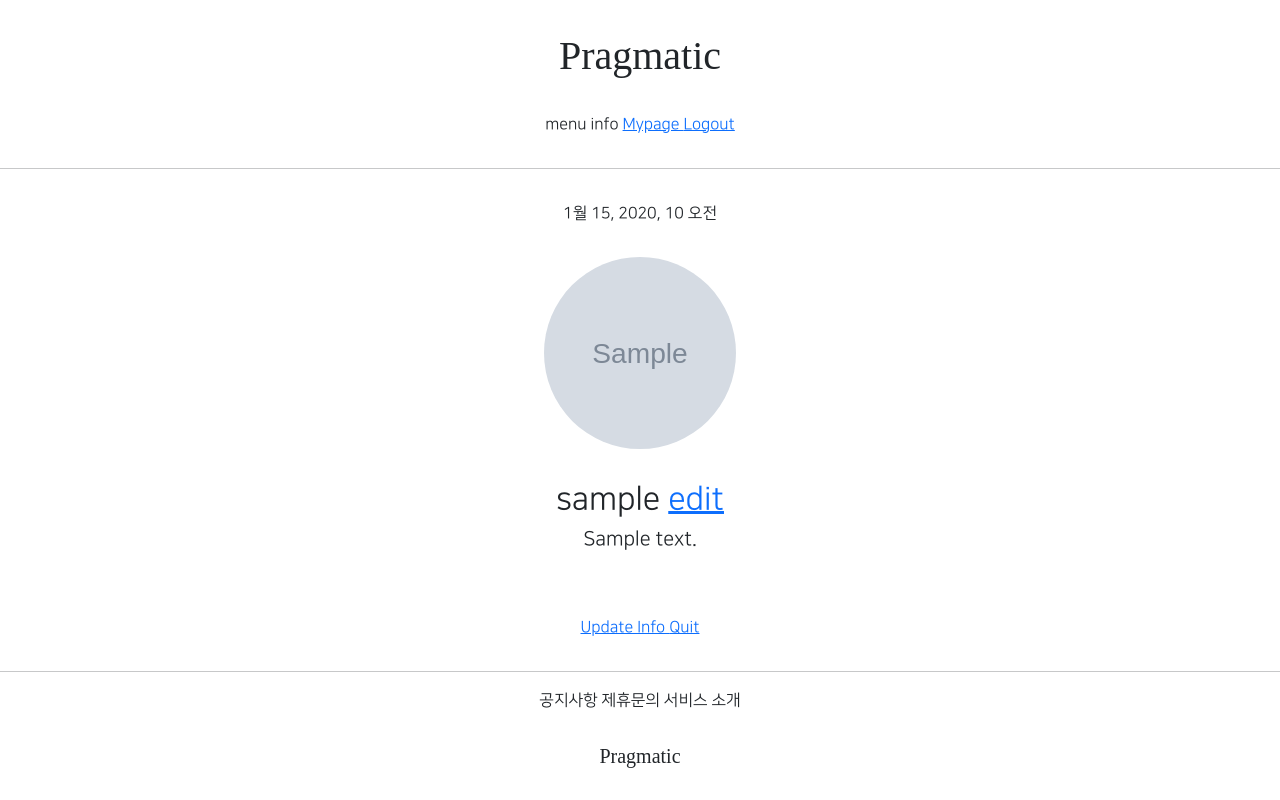
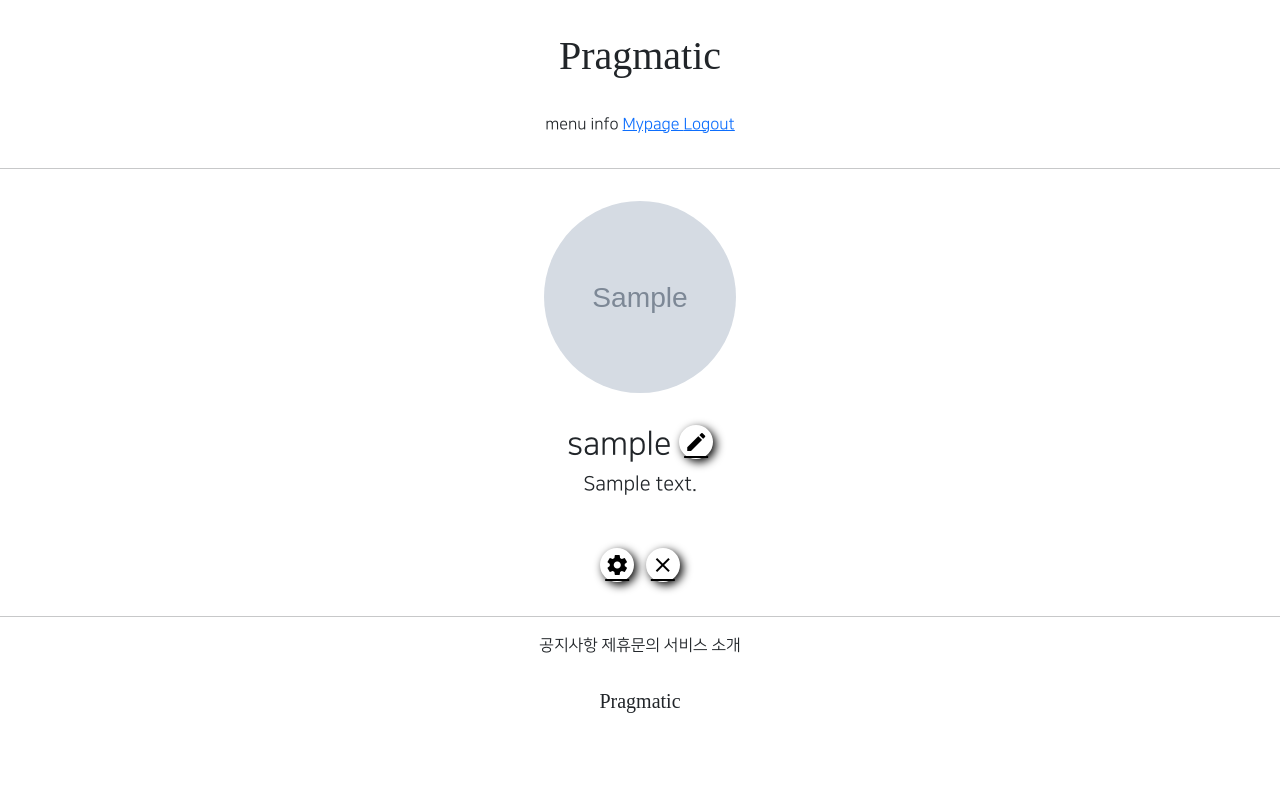
Before and after one commit to soohyoen/gis_django_1, a Django app: page /accounts/detail/1 in a window 1280 px wide. Run offline with Django 3.2, Linux system fonts and the light colour scheme; a user stored in the database is signed in; tables that the repository leaves empty hold one stand-in row (values such as "Sample post"); grey boxes marked "Sample" are stand-in pictures; parts of the project's set-up code (start-up, migrations or seed data) failed here and were passed over; some libraries are stand-ins or nearby versions; some web fonts are replaced.

Commit message:
7/29 commit 1

```diff
--- a/accountapp/templates/accountapp/detail.html
+++ b/accountapp/templates/accountapp/detail.html
@@ -4,9 +4,6 @@
 
 <div class="text-center mw-500 m-auto">
 
-    <div>
-        {{ target_user.date_joined }}
-    </div>
 
     <img src="{{ target_user.profile.image.url }}" alt=""
          style="height: 12rem; width: 12rem; width: 12rem; border-radius: 10rem; margin-bottom: 2rem; margin-top: 1rem">
@@ -15,7 +12,8 @@
     <h2 sytyle = "font-family: 'NanumSquareB'">
         {{ target_user.profile.nickname }}
             {% if target_user.profile %}
-        <a href = "{% url 'profileapp:update' pk=target_user.profile.pk %}">
+        <a href = "{% url 'profileapp:update' pk=target_user.profile.pk %}"
+            class= 'material-icons round_button'>
             edit
         </a>
 
@@ -33,11 +31,13 @@
     </h5>
     {% if target_user == user %}
     <div>
-        <a href="{% url 'accountapp:update' pk=user.pk %}" >
-            Update Info
+        <a href="{% url 'accountapp:update' pk=target_user.pk %}"
+            class='material-icons round_button mx-1'>
+            settings
         </a>
-        <a href="{% url 'accountapp:delete' pk=user.pk %}" >
-            Quit
+        <a href="{% url 'accountapp:delete' pk=target_user.pk %}"
+            class='material-icons round_button mx-1'>
+            close
         </a>
 
     </div>
--- a/static/base.css
+++ b/static/base.css
@@ -22,3 +22,16 @@
     margin: 1rem 1.5rem;
     line-height: 3.5;
 }
+
+.round_button{
+    color: black;
+    test_decoration: none;
+    box-shadow: 3px 3px 10px black;
+    border-radius: 20rem;
+    padding: 0.3rem;
+}
+
+.round_button:hover{
+    color: dimgrey;
+
+}
--- a/templates/head.html
+++ b/templates/head.html
@@ -12,6 +12,11 @@
 {# defalut css link #}
 
     <link rel="stylesheet" type = "text/css" href="{% static 'base.css' %} ">
+
+{# Material icon link #}
+
+<link href="https://fonts.googleapis.com/css2?family=Material+Icons"
+      rel="stylesheet">
 
 <style>
         @font-face {
```
